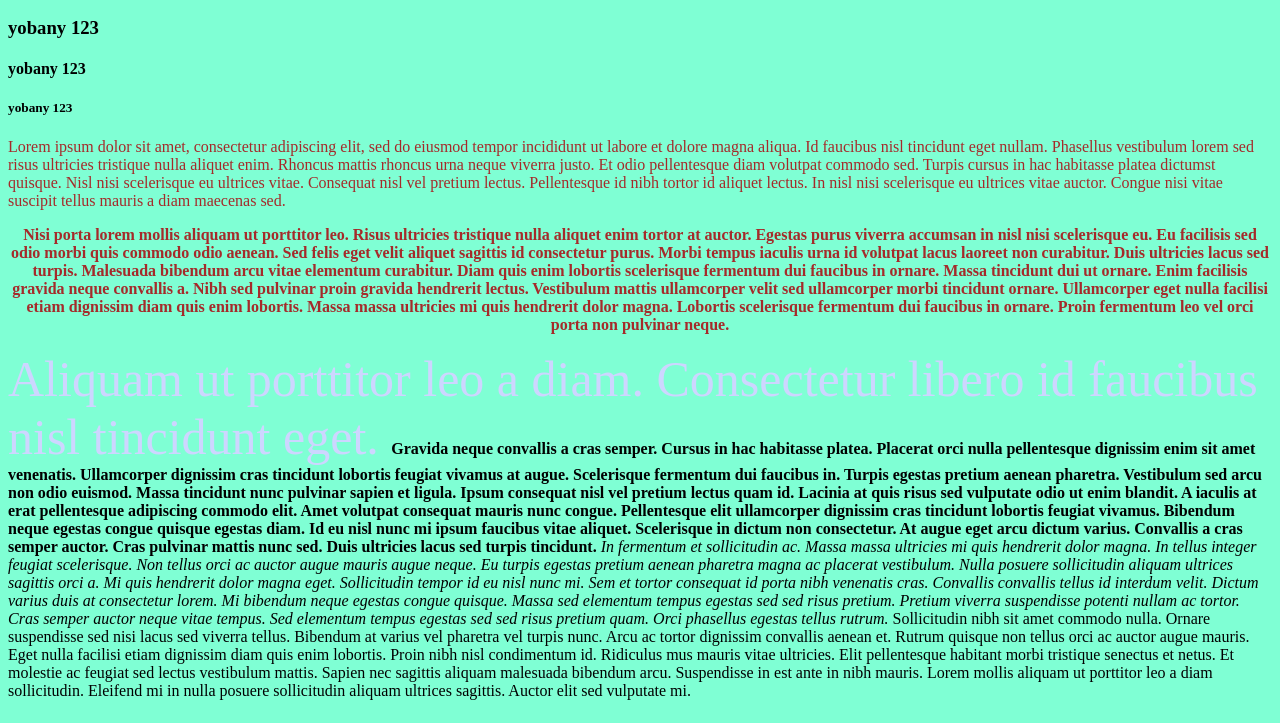
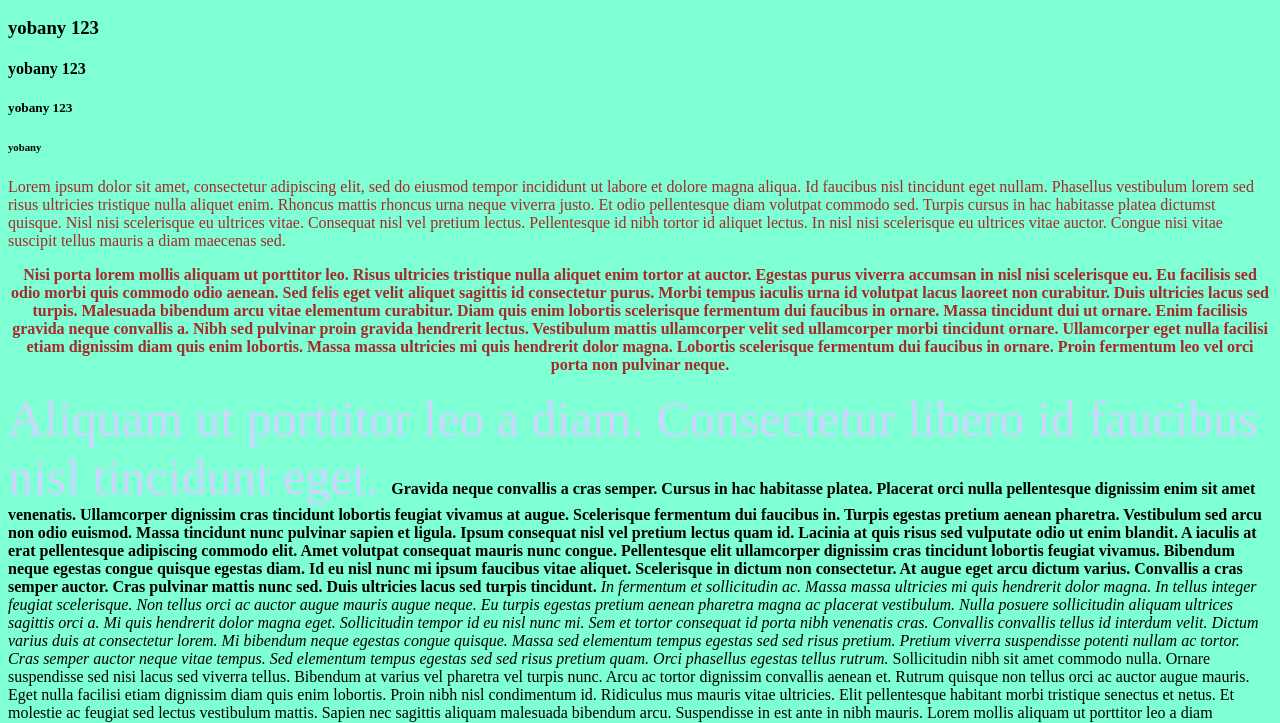
Before and after one commit to yobanyR/mobil1, a plain HTML site: page index.html in a window 1280 px wide. Shown: the part 157-880 px from the top of the page. Drawn offline with Linux system fonts and the light colour scheme.

Commit message:
se agrego un h6 al index.html

```diff
--- a/index.html
+++ b/index.html
@@ -42,6 +42,7 @@
     <h3 >yobany 123</h3>
     <h4 >yobany 123</h4>
     <h5 >yobany 123</h5>
+    <h6>yobany</h6>
 
     <p >
         Lorem ipsum dolor sit amet, consectetur adipiscing elit, sed do eiusmod tempor incididunt ut labore et dolore magna aliqua. Id faucibus nisl tincidunt eget nullam. Phasellus vestibulum lorem sed risus ultricies tristique nulla aliquet enim. Rhoncus mattis rhoncus urna neque viverra justo. Et odio pellentesque diam volutpat commodo sed. Turpis cursus in hac habitasse platea dictumst quisque. Nisl nisi scelerisque eu ultrices vitae. Consequat nisl vel pretium lectus. Pellentesque id nibh tortor id aliquet lectus. In nisl nisi scelerisque eu ultrices vitae auctor. Congue nisi vitae suscipit tellus mauris a diam maecenas sed.
```
